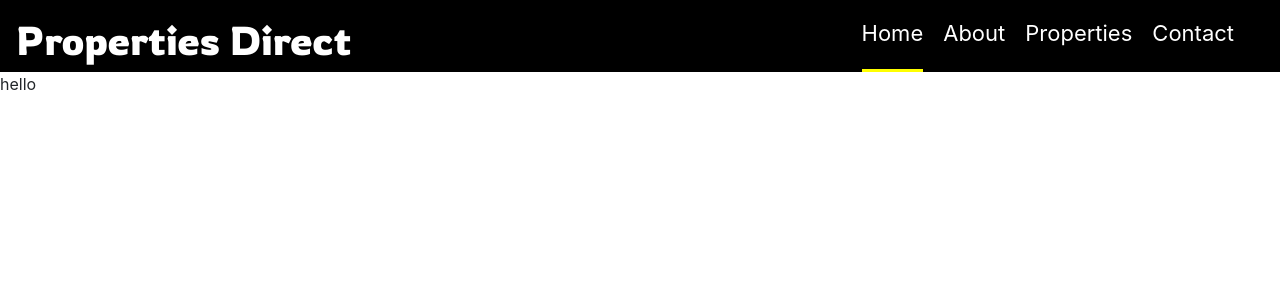
After one commit to ssmith1998/properties-direct, a Symfony app: template templates/home/index.html.twig in a window 1280 px wide. The commit adds this page. Shown: the top 300 px of the page. Run offline with Twig, Linux system fonts and the light colour scheme; the template is opened without the code that fills it, so the values that code supplies are empty; style sheets or scripts are compiled from the project's sources; some libraries are stand-ins or nearby versions.

Commit message:
inital commit

```diff
--- /dev/null
+++ b/assets/css/app.scss
@@ -0,0 +1,55 @@
+body {
+    background: lightgray;
+    margin: 0px;
+    padding: 0px;
+    overflow-x: hidden;
+}
+
+.row{
+    margin: 0px;
+    padding: 0px;
+}
+
+
+header{
+    background: #000000;
+    width: 100%;
+
+    .logoName{
+        h1{
+            font-family: 'Rowdies', cursive;
+        }
+    }
+
+    .activeMenuItem{
+        border-bottom: solid yellow;
+                padding-bottom: 19px;
+    }
+
+
+
+
+    .mainMenu{
+        display: flex;
+        align-items: center;
+        justify-content: flex-end;
+        ul{
+            padding: 0px;
+            margin: 0px;
+            li{
+                list-style: none;
+                margin: 0px 10px 0px 10px;
+                color: #ffffff;
+                font-size: 22px;
+
+                padding-bottom: 19px;
+
+                i{
+                    font-size: 22px;
+                }
+            }
+
+
+        }
+    }
+}
--- /dev/null
+++ b/assets/js/app.js
@@ -0,0 +1,16 @@
+/*
+ * Welcome to your app's main JavaScript file!
+ *
+ * We recommend including the built version of this JavaScript file
+ * (and its CSS file) in your base layout (base.html.twig).
+ */
+
+// any CSS you import will output into a single css file (app.css in this case)
+import '../css/app.scss';
+
+// Need jQuery? Install it with "yarn add jquery", then uncomment to import it.
+import $ from 'jquery';
+
+$(document).ready(function () {
+    console.log('ready');
+})
--- a/composer.json
+++ b/composer.json
@@ -11,7 +11,7 @@
         "doctrine/doctrine-migrations-bundle": "^3.0",
         "doctrine/orm": "^2.7",
         "phpdocumentor/reflection-docblock": "^5.2",
-        "sensio/framework-extra-bundle": "^5.1",
+        "sensio/framework-extra-bundle": "^5.5",
         "symfony/asset": "5.1.*",
         "symfony/console": "5.1.*",
         "symfony/dotenv": "5.1.*",
@@ -35,6 +35,7 @@
         "symfony/twig-bundle": "5.1.*",
         "symfony/validator": "5.1.*",
         "symfony/web-link": "5.1.*",
+        "symfony/webpack-encore-bundle": "^1.7",
         "symfony/yaml": "5.1.*",
         "twig/extra-bundle": "^2.12|^3.0",
         "twig/twig": "^2.12|^3.0"
--- a/config/bundles.php
+++ b/config/bundles.php
@@ -12,4 +12,5 @@ return [
     Symfony\Bundle\MonologBundle\MonologBundle::class => ['all' => true],
     Symfony\Bundle\DebugBundle\DebugBundle::class => ['dev' => true, 'test' => true],
     Symfony\Bundle\MakerBundle\MakerBundle::class => ['dev' => true],
+    Symfony\WebpackEncoreBundle\WebpackEncoreBundle::class => ['all' => true],
 ];
--- a/templates/base.html.twig
+++ b/templates/base.html.twig
@@ -3,10 +3,44 @@
     <head>
         <meta charset="UTF-8">
         <title>{% block title %}Welcome!{% endblock %}</title>
-        {% block stylesheets %}{% endblock %}
+
+        <link rel="stylesheet" type="text/css" href="{{ asset ('build/app.css') }}">
+        <link href="https://fonts.googleapis.com/css2?family=Rowdies:wght@400&display=swap" rel="stylesheet">
+        <link rel="stylesheet" href="https://stackpath.bootstrapcdn.com/bootstrap/4.5.0/css/bootstrap.min.css" integrity="sha384-9aIt2nRpC12Uk9gS9baDl411NQApFmC26EwAOH8WgZl5MYYxFfc+NcPb1dKGj7Sk" crossorigin="anonymous">
+
     </head>
     <body>
-        {% block body %}{% endblock %}
-        {% block javascripts %}{% endblock %}
+    {% block header  %}
+    <header class="pt-3 px-3">
+    <div class="row">
+    <div class="logoName col-md-6">
+    <h1 class="text-white">Properties Direct</h1>
+    </div>
+    <div class="mainMenu col-md-6">
+    <ul class="d-flex">
+    <li class="activeMenuItem">Home</li>
+    <li>About</li>
+    <li>Properties</li>
+    <li>Contact</li>
+    <li><i class="fas fa-user-circle"></i></li>
+
+    </ul>
+    </div>
+
+    </div>
+
+    </header>
+       {% endblock  %}
+        {% block body %}
+
+
+
+        {% endblock %}
+
+    {# <script src="https://kit.fontawesome.com/f2e27c939b.js" crossorigin="anonymous"></script> #}
+    {# <script src="https://code.jquery.com/jquery-3.5.1.slim.min.js" integrity="sha384-DfXdz2htPH0lsSSs5nCTpuj/zy4C+OGpamoFVy38MVBnE+IbbVYUew+OrCXaRkfj" crossorigin="anonymous"></script>
+    <script src="https://cdn.jsdelivr.net/npm/popper.js@1.16.0/dist/umd/popper.min.js" integrity="sha384-Q6E9RHvbIyZFJoft+2mJbHaEWldlvI9IOYy5n3zV9zzTtmI3UksdQRVvoxMfooAo" crossorigin="anonymous"></script>
+    <script src="https://stackpath.bootstrapcdn.com/bootstrap/4.5.0/js/bootstrap.min.js" integrity="sha384-OgVRvuATP1z7JjHLkuOU7Xw704+h835Lr+6QL9UvYjZE3Ipu6Tp75j7Bh/kR0JKI" crossorigin="anonymous"></script> #}
+    <script src="{{ asset ('/build/app.js') }}"></script>
     </body>
 </html>
--- /dev/null
+++ b/templates/home/index.html.twig
@@ -0,0 +1,10 @@
+{% extends 'base.html.twig' %}
+
+{% block title %}Home{% endblock %}
+
+{% block body %}
+<section id="heroImageSlider">
+hello
+
+</section>
+{% endblock %}
```
Also changed, not shown: package.json (added, +21 -0 lines), src/Controller/HomeController.php (added, +19 -0 lines), webpack.config.js (added, +74 -0 lines), 8 other files.
